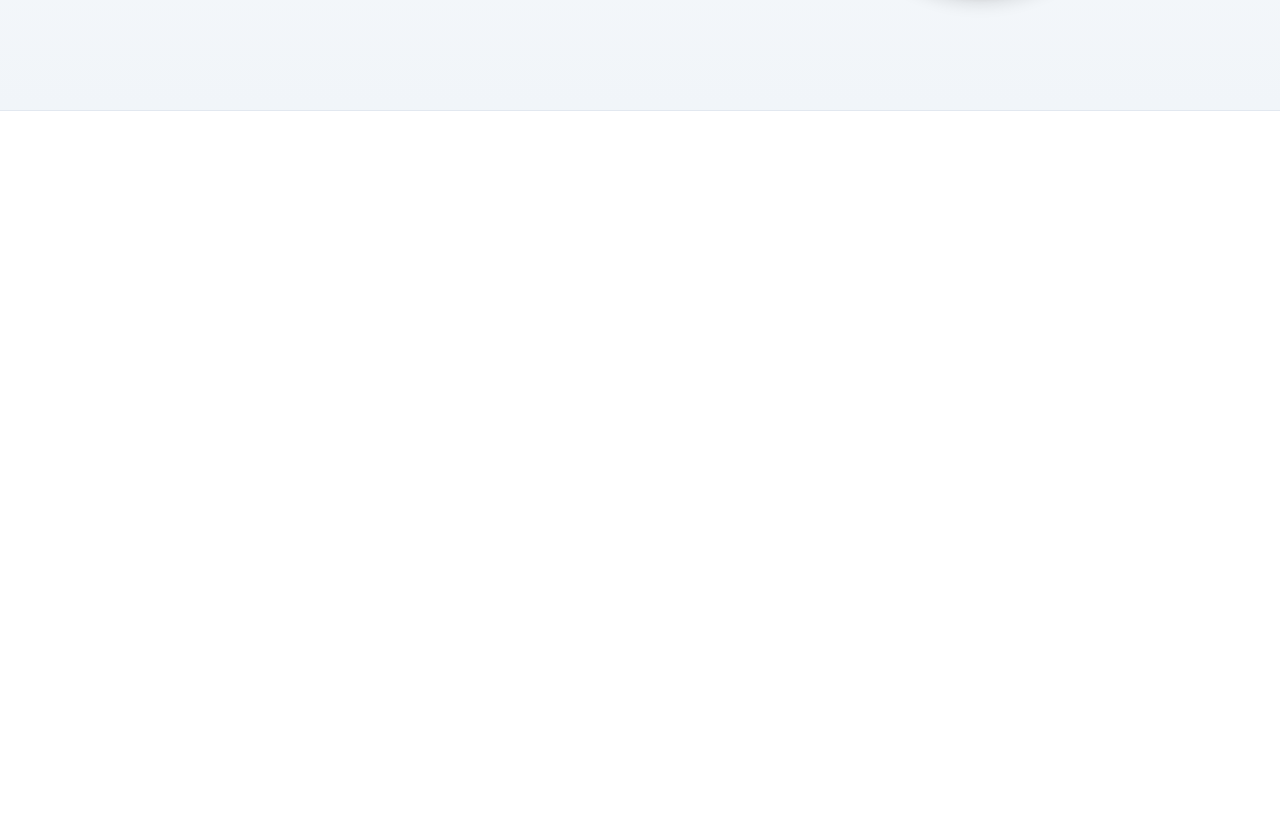
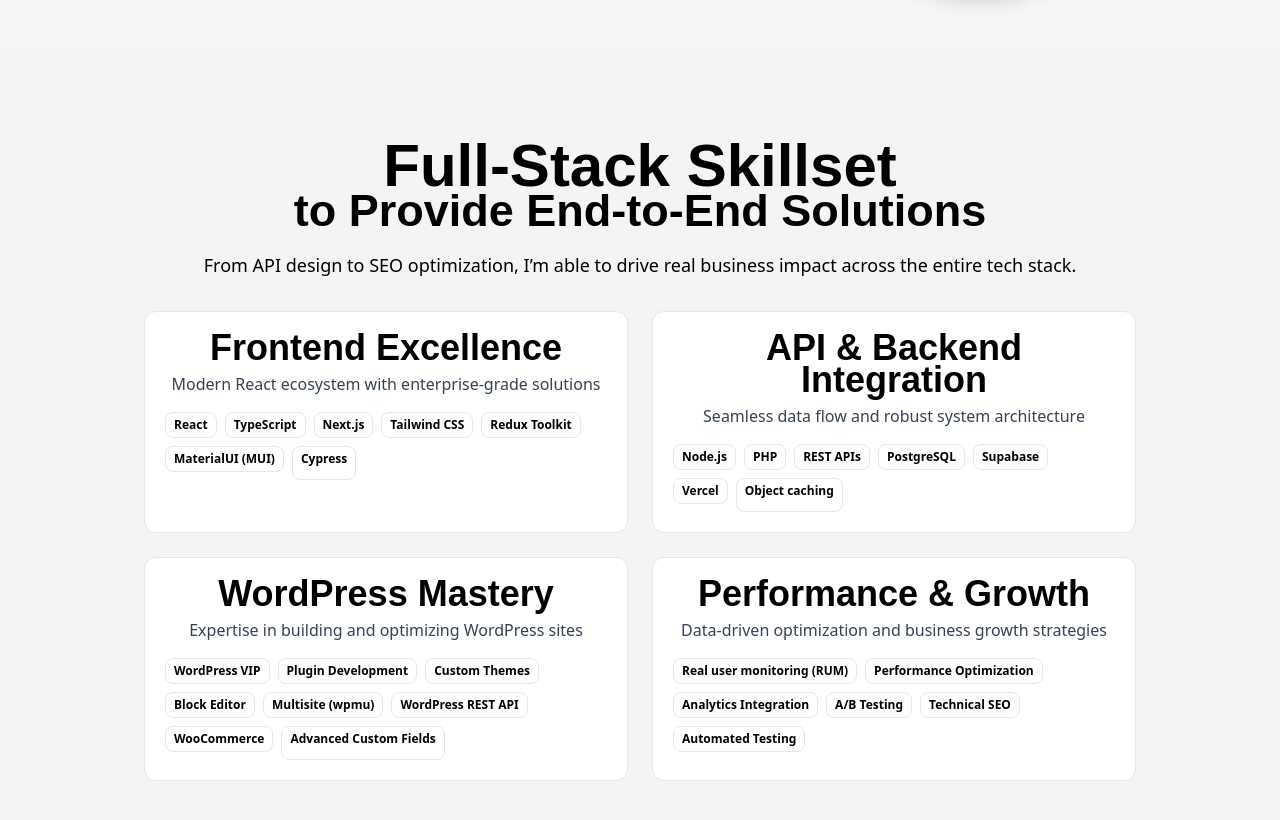
Before and after one commit to MichelleBlanchette/MichelleBlanchette.github.io, a Next.js app: page / in a window 1280 px wide. Shown: the part 614-1434 px from the top of the page. Before the commit the page ends 800 px from the top, so only its background shows below. Built offline with nearby package versions, Linux system fonts and the light colour scheme; a web font is replaced by a local one.

Commit message:
basic Skills section, noticing some misalignments with the Navbar vs content sections and funky spacing issues with the Skills cardskill lists

```diff
--- a/src/app/page.tsx
+++ b/src/app/page.tsx
@@ -1,9 +1,11 @@
 import Intro from "@/components/sections/Intro";
+import Skills from "@/components/sections/Skills";
 
 export default function Home() {
   return (
-    <main className="flex min-h-screen flex-col items-start justify-between">
+    <main>
       <Intro />
+      <Skills />
     </main>
   );
 }
--- a/src/components/Navbar.tsx
+++ b/src/components/Navbar.tsx
@@ -1,5 +1,3 @@
-import Image from "next/image";
-
 export default function Navbar() {
 
     const navLinks = [
@@ -11,8 +9,8 @@
     ];
 
     return (
-        <header className="component-Navbar fixed top-0 w-screen flex justify-center py-2">
-            <div className="max-w-5xl w-screen flex items-center justify-between py-2 pl-2 pr-10 shadow bg-gradient-to-r from-gray-200/50 to-gray-50/80 backdrop-blur rounded-full">
+        <header className="component-Navbar fixed top-0 w-screen p-4 z-999">
+            <div className="max-w-5xl w-screen mx-auto flex items-center justify-between py-2 pl-2 pr-10 shadow-md bg-gradient-to-r from-gray-200/50 to-gray-50/90 backdrop-blur rounded-full">
                 <div className="flex items-center space-x-2">
                     <div
                         className="
@@ -33,7 +31,7 @@
                     <ul className="flex">
                         {navLinks.map((link) => (
                             <li key={link.label}>
-                                <a href={link.href} className="rounded-full py-1 px-2 text-black/60 hover:text-black">{link.label}</a>
+                                <a href={link.href} className="rounded-md py-2 px-3 font-medium text-black/70 hover:text-black hover:bg-white hover:shadow-sm">{link.label}</a>
                             </li>
                         ))}
                     </ul>
--- a/src/components/sections/Intro.tsx
+++ b/src/components/sections/Intro.tsx
@@ -5,7 +5,7 @@
 
 export default function Intro() {
     return (
-        <div className="component-Intro w-screen py-24 bg-gradient-to-b from-white to-slate-100 border-b border-b-slate-200">
+        <div className="component-Intro w-screen py-24 bg-gradient-to-b from-white to-gray-100">
             <div className="max-w-5xl w-screen p-4 mx-auto flex items-center justify-between">
                 <div className="w-1/2 mb-10">
                     <div className="flex align-center space-x-2 mb-2">
--- /dev/null
+++ b/src/components/sections/Skills.tsx
@@ -0,0 +1,83 @@
+export default function Skills() {
+
+    const skills = [
+        {
+            title: "Frontend Excellence",
+            description: "Modern React ecosystem with enterprise-grade solutions",
+            skills: [
+                "React",
+                "TypeScript",
+                "Next.js",
+                "Tailwind CSS",
+                "Redux Toolkit",
+                "MaterialUI (MUI)",
+                "Cypress",
+            ]
+        },
+        {
+            title: "API & Backend Integration",
+            description: "Seamless data flow and robust system architecture",
+            skills: [
+                "Node.js",
+                "PHP",
+                "REST APIs",
+                "PostgreSQL",
+                "Supabase",
+                "Vercel",
+                "Object caching",
+            ]
+        },
+        {
+            title: "WordPress Mastery",
+            description: "Expertise in building and optimizing WordPress sites",
+            skills: [
+                "WordPress VIP",
+                "Plugin Development",
+                "Custom Themes",
+                "Block Editor",
+                "Multisite (wpmu)",
+                "WordPress REST API",
+                "WooCommerce",
+                "Advanced Custom Fields",
+            ]
+        },
+        {
+            title: "Performance & Growth",
+            description: "Data-driven optimization and business growth strategies",
+            skills: [
+                "Real user monitoring (RUM)",
+                "Performance Optimization",
+                "Analytics Integration",
+                "A/B Testing",
+                "Technical SEO",
+                "Automated Testing",
+            ]
+        },
+    ];
+
+    return (
+        <div id="skills" className="component-Skills w-screen pb-24 bg-gray-100">
+            <div className="max-w-5xl w-screen p-4 mx-auto text-center">
+                <h2 className="font-heading text-6xl/10 font-bold my-5">Full-Stack Skillset<br /><span className="text-[0.75em]">to Provide End-to-End Solutions</span></h2>
+                <p className="mt-2 text-lg">From API design to SEO optimization, I&rsquo;m able to drive real business impact across the entire tech stack.</p>
+                <div className="grid grid-cols-2 gap-6 my-8">
+                    {
+                        skills.map(card => (
+                            <div key={card.title} className="bg-white border border-gray-200 p-5 rounded-xl">
+                                <h3 className="font-heading font-bold text-4xl/8">{card.title}</h3>
+                                <p className="mt-2 mb-4 text-gray-700">{card.description}</p>
+                                <ul className="flex flex-wrap space-x-2 space-y-2">
+                                    {
+                                        card.skills.map(skill => (
+                                            <li key={skill} className="px-2 py-1 border border-gray-200 rounded-lg text-xs font-semibold cursor-default hover:bg-black hover:border-black hover:text-white">{skill}</li>
+                                        ))
+                                    }
+                                </ul>
+                            </div>
+                        ))
+                    }
+                </div>
+            </div>
+        </div>
+    )
+}
```
